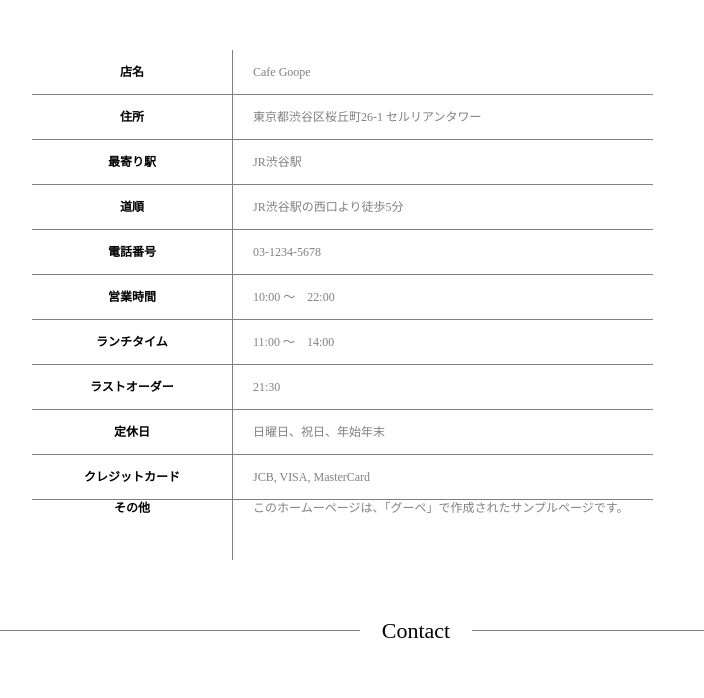
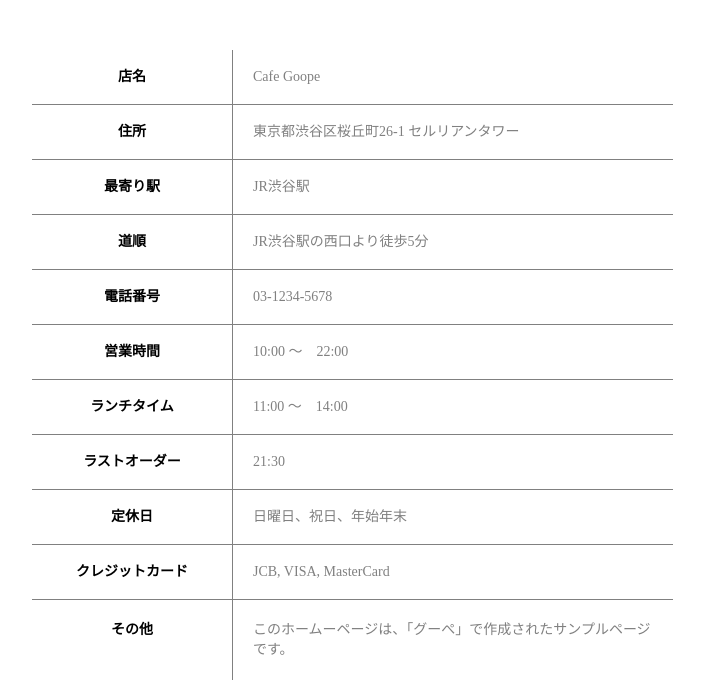
Before and after one commit to nakamuratoshikazu104/20221008nk, a plain HTML site: page index.html in a window 1280 px wide. Shown: the part 1466-2164 px from the top of the page, without its empty margins (224-928 px from the left). Drawn offline with Linux system fonts and the light colour scheme; a web font is replaced by a local one.

Commit message:
2nd commit

```diff
--- a/css/style.css
+++ b/css/style.css
@@ -227,8 +227,7 @@ a{
   }
 
   .main__access-item{
-    line-height: 44px;
-    font-size: 12px;
+    font-size: 14px;
   }
 
   .main__access-item th{
@@ -242,13 +241,12 @@ a{
   }
 
   .main__access-item td{
-    padding-left: 20px;
+    padding: 20px;
     width: 400px;
   }
 
-  .main__access-item:last-child{
-    height: 60px;
-    line-height: 16px;
+  .main__access-item:last-child {
+    line-height: 20px;
   }
 
   .main__contact{
```
